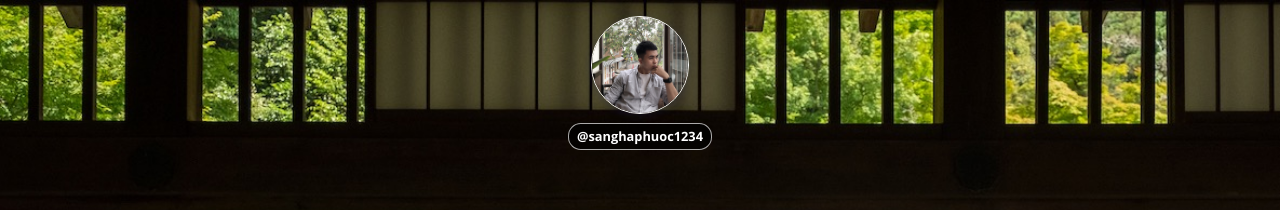
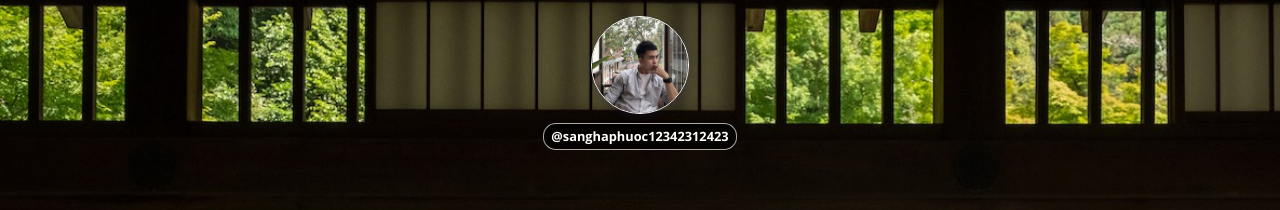
Before and after one commit to haphuocsang1801/bio, a plain HTML site: page index.html in a window 1280 px wide. Shown: the top 210 px of the page. Drawn offline with nearby package versions, Linux system fonts and the light colour scheme; animation ran at ten frames a second.

Commit message:
test type 2

```diff
--- a/index.html
+++ b/index.html
@@ -14,7 +14,7 @@
     <main>
       <header>
         <img src="./images/avatar.jpeg" alt="avatar" />
-        <h1>@sanghaphuoc1234</h1>
+        <h1>@sanghaphuoc12342312423</h1>
       </header>
       <ul>
         <li>
```
